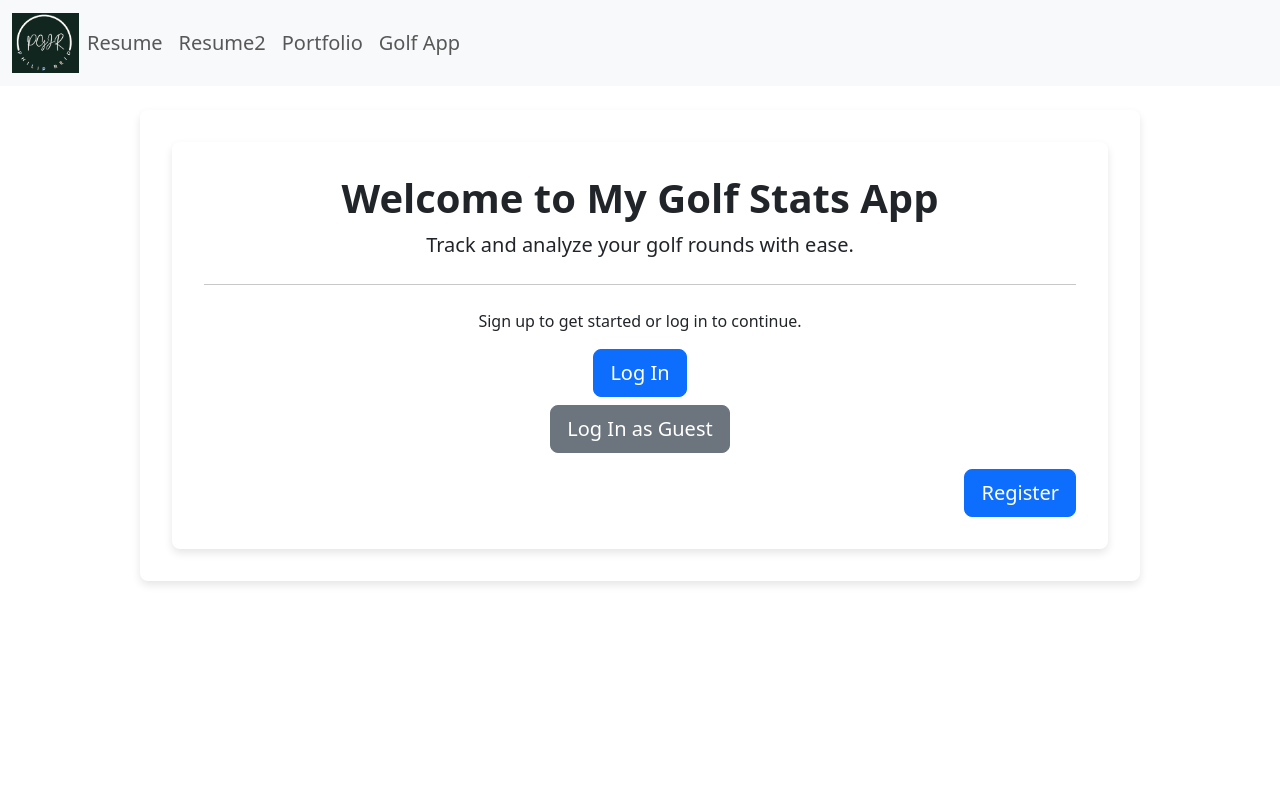
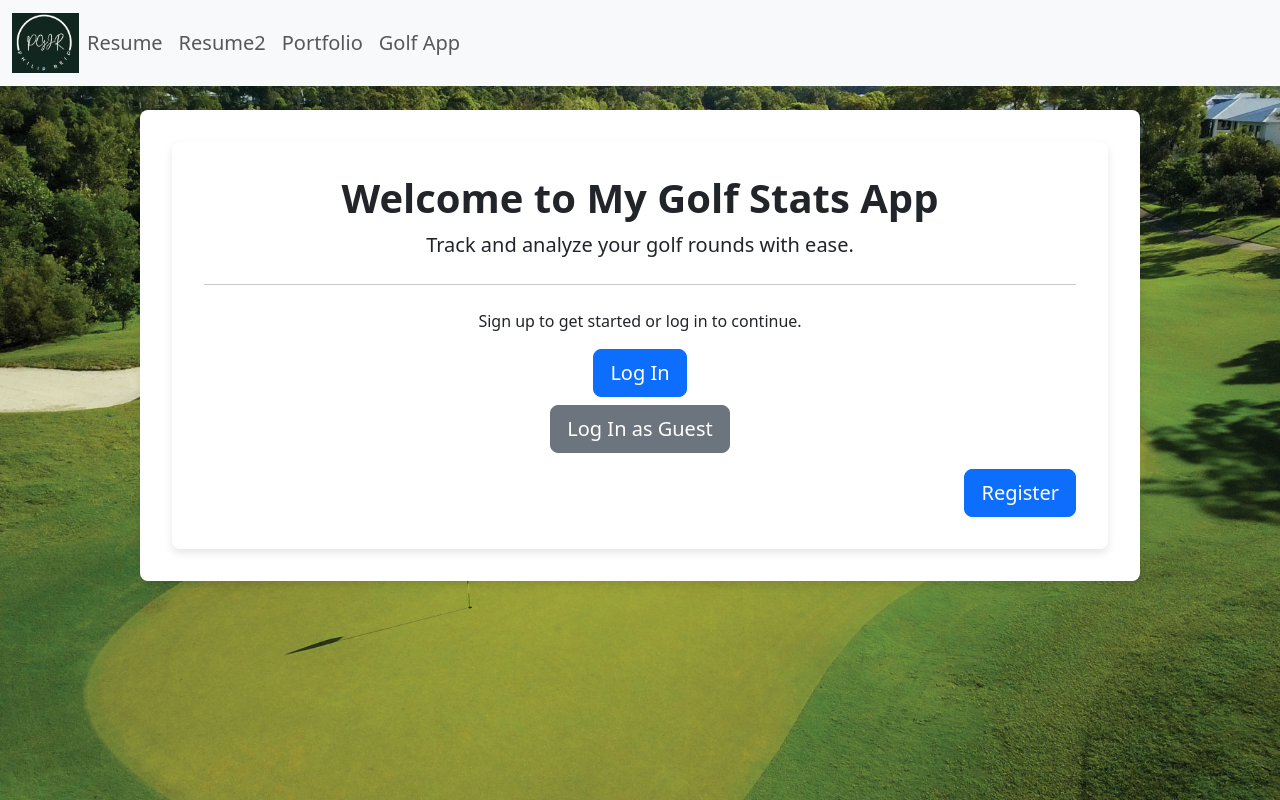
Before and after one commit to philipgjreid/pgjr-site, a Django app: page /golf_home/ in a window 1280 px wide. Run offline with Django 5.2, Linux system fonts and the light colour scheme.

Commit message:
Added background image for golf app and adjusted login/registration message

```diff
--- a/membersapp/templates/authenticate/register_user.html
+++ b/membersapp/templates/authenticate/register_user.html
@@ -31,10 +31,11 @@
 
 <div class="card" style="width: 35rem;">
   <div class="card-body">
-    <h5 class="card-title">Sorry! We Are Not Accepting New Users At The Moment...</h5>
+    <h5 class="card-title">Sorry! We are not accepting new users at the moment. Please login as a Guest if you want to check the app out.</h5>
     <h6 class="card-subtitle mb-2 text-body-secondary"></h6>
     <p class="card-text"></p>
     <a href="{% url 'login' %}" class="btn btn-outline-primary">Login Here</a>
+    <a class="btn btn-secondary btn-lg mb-2" href="{% url 'guest-login' %}" role="button">Log In as Guest</a>
     <a href="{% url 'golf-home' %}" class="btn btn-outline-primary">Return to Golf App Home Page</a>
   </div>
 </div>
--- a/roundapp/templates/roundapp/golf_home.html
+++ b/roundapp/templates/roundapp/golf_home.html
@@ -1,4 +1,5 @@
 {% extends 'mainapp/base.html' %}
+{% load static %}
 
 {% block content%}
 
@@ -31,6 +32,14 @@
 
 .mb-2 {
     margin-bottom: 10px; /* Adjust the spacing between buttons */
+}
+
+body {
+    background-image: url("{% static 'roundapp/images/RandomCourse.jpg' %}");
+    background-size: cover; /* Adjust to fit the image appropriately */
+    background-repeat: no-repeat;
+    background-attachment: fixed; /* Optional: keeps the image fixed during scroll */
+    background-position: center;
 }
 
 </style>
```
Also changed, not shown: roundapp/templates/roundapp/new_round.html (+11 -0 lines), roundapp/templates/roundapp/stats_test.html (+10 -0 lines), roundapp/static/roundapp/images/RandomCourse.jpg (added).
